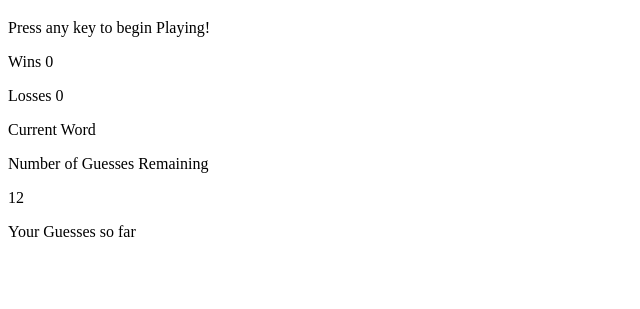
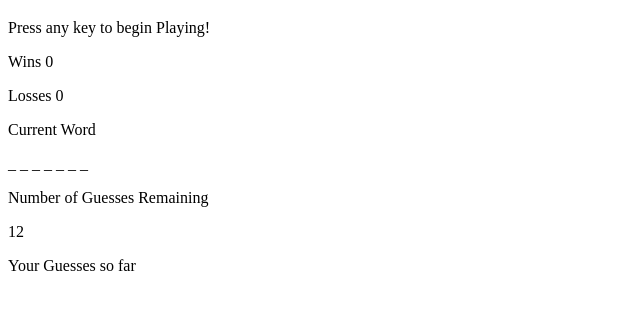
Before and after one commit to GitJoeCode/WordGuessGame, a plain HTML site: page index.html in a window 1280 px wide. Shown: the part 61-370 px from the top of the page, without its empty margins (0-640 px from the left). Drawn offline with Linux system fonts and the light colour scheme.

Commit message:
fixed opening page to include first word

```diff
--- a/assets/javascript/game.js
+++ b/assets/javascript/game.js
@@ -89,7 +89,18 @@ var songs = {
     newOptions();
     newGuesses();
     newAttempts();
-    reset();
+    var display = "<h1>The Leonardo DiCaprio Hangman Game</h1>" +
+    "<p>Press any key to begin Playing!</p>" +
+    "<p>Wins " + wins + "</p>" +
+    "<p>Losses " + losses + "</p>" +
+    "<p>Current Word</p>" +
+    "<p>" + answer.join(' ') + "</p>" +
+    "<p>Number of Guesses Remaining</p>" +
+    "<p>" + attempts + "</p>" +
+    "<p>Your Guesses so far</p>" +
+    "<p>" + guesses + "</p>";
+
+    document.querySelector('#game').innerHTML = display;
 
     document.onkeyup = function() {
     var userGuess = String.fromCharCode(event.keyCode).
--- a/index.html
+++ b/index.html
@@ -8,15 +8,15 @@
     <body>
 
         <div id="game">
-            <h1 id="title">The Leonardo DiCaprio Hangman Game</p>
+            <!-- <h1 id="title">The Leonardo DiCaprio Hangman Game</p>
             <p>Press any key to begin Playing!</p>
             <p>Wins 0</p>
             <p>Losses: 0</p>
             <p>Current Word</p>
-            <p></p>
+            <p>...</p>
             <p>Number of Guesses Remaining</p>
             <p>12</p>
-            <p>Your Guesses so far</p>
+            <p>Your Guesses so far</p> -->
 
         </div>
 
```
